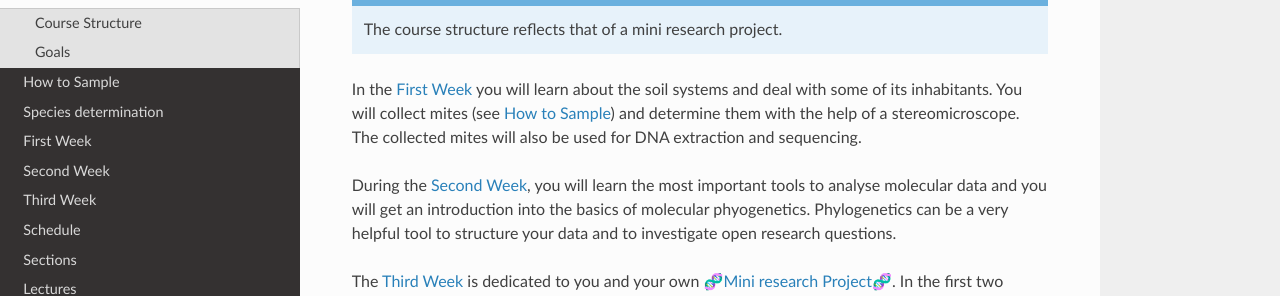
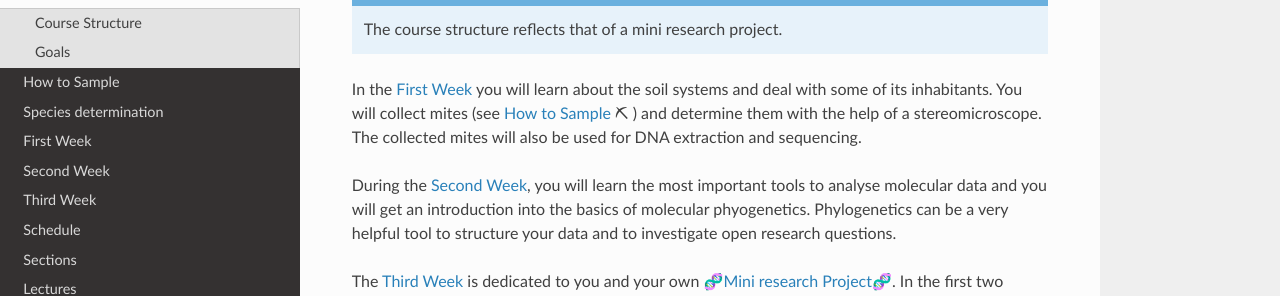
Before and after one commit to bheimbu/evolutionary_ecology, a Sphinx documentation site: the page built from docs/source/introduction.rst, in a window 1280 px wide and 900 px high, scrolled down 685 px. Shown: the part 154-450 px from the top of the window. Built offline with Sphinx 7.4.7 and the Read the Docs theme 2.0.0, drawn with Linux system fonts in a browser that asks for light colours.

```diff
--- a/docs/source/introduction.rst
+++ b/docs/source/introduction.rst
@@ -19,7 +19,7 @@ Course Structure
 .. note::
   The course structure reflects that of a mini research project.
 
-In the :ref:`first-week` you will learn about the soil systems and deal with some of its inhabitants. You will collect mites (see :ref:`how-to-sample`) and determine them with the help of a stereomicroscope. The collected mites will also be used for DNA extraction and sequencing.
+In the :ref:`first-week` you will learn about the soil systems and deal with some of its inhabitants. You will collect mites (see :ref:`how-to-sample` ⛏ ) and determine them with the help of a stereomicroscope. The collected mites will also be used for DNA extraction and sequencing.
 
 During the :ref:`second-week`, you will learn the most important tools to analyse molecular data and you will get an introduction into the basics of molecular phyogenetics. Phylogenetics can be a very helpful tool to structure your data and to investigate open research questions.
 
```
